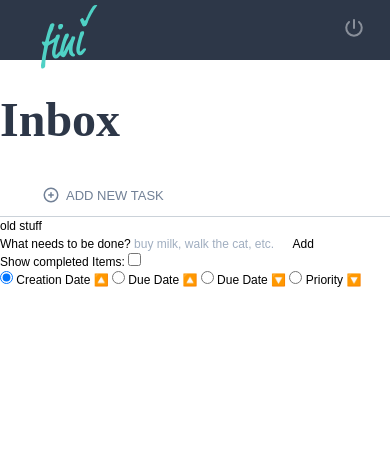
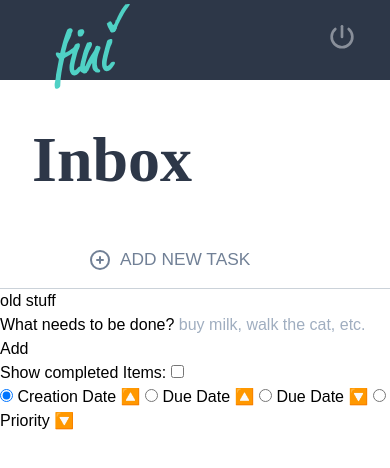
Before and after one commit to martinemmert/svelte-todo-app, a Svelte app: page / in a window 390 px wide. Shown: the top 468 px of the page. Built offline with nearby package versions, Linux system fonts and the light colour scheme; a web font is replaced by a local one; what @tailwindcss/custom-forms would draw is missing.

Commit message:
style: add mobile styles

```diff
--- a/src/App.svelte
+++ b/src/App.svelte
@@ -47,7 +47,7 @@
 
 <main>
   <NavBar />
-  <div class="max-w-3xl mx-auto mt-12">
+  <div class="max-w-3xl px-8 mx-auto mt-12">
     <TaskList {tasks} on:action="{event => handleAction(event.detail)}" />
   </div>
   <hr class="mt-4" />
--- a/src/components/NavBar.svelte
+++ b/src/components/NavBar.svelte
@@ -19,7 +19,7 @@
       class="text-gray-200 transition-opacity duration-150 ease-out opacity-50 hover:opacity-100"
       on:click="{() => dispatch('action', { action: 'power' })}"
     >
-      <TablerIcon iconName="power" />
+      <TablerIcon iconName="power" class="w-8 h-8" />
     </button>
   </nav>
 </header>
--- a/src/components/TablerIcon.svelte
+++ b/src/components/TablerIcon.svelte
@@ -3,6 +3,6 @@
   export let iconName;
 </script>
 
-<svg width="24" height="24" class="{$$props.class}">
+<svg class="{$$props.class}">
   <use xlink:href="{`${src}#tabler-${iconName}`}"></use>
 </svg>
--- a/src/components/TaskListItem/Task.svelte
+++ b/src/components/TaskListItem/Task.svelte
@@ -25,14 +25,14 @@
   <ul class="flex flex-row items-center mt-2">
     {#if editable}
       <li use:actionable="{'confirm'}" on:action class="block ml-2 text-teal-500">
-        <TablerIcon iconName="circle-check" />
+        <TablerIcon iconName="circle-check" class="w-8 h-8" />
       </li>
       <li use:actionable="{'cancel'}" on:action class="block ml-2 text-gray-500">
-        <TablerIcon iconName="circle-x" />
+        <TablerIcon iconName="circle-x" class="w-8 h-8" />
       </li>
     {:else}
       <li use:actionable="{'delete'}" on:action class="block ml-2 text-gray-300">
-        <TablerIcon iconName="trash" />
+        <TablerIcon iconName="trash" class="w-8 h-8" />
       </li>
     {/if}
   </ul>
--- a/src/styles/global.pcss
+++ b/src/styles/global.pcss
@@ -3,7 +3,13 @@
 @tailwind base;
 
 html {
-  font-size: 12px;
+  font-size: 16px;
+}
+
+@media (min-width: 768px) {
+  html {
+    font-size: 12px;
+  }
 }
 
 @tailwind components;
```
